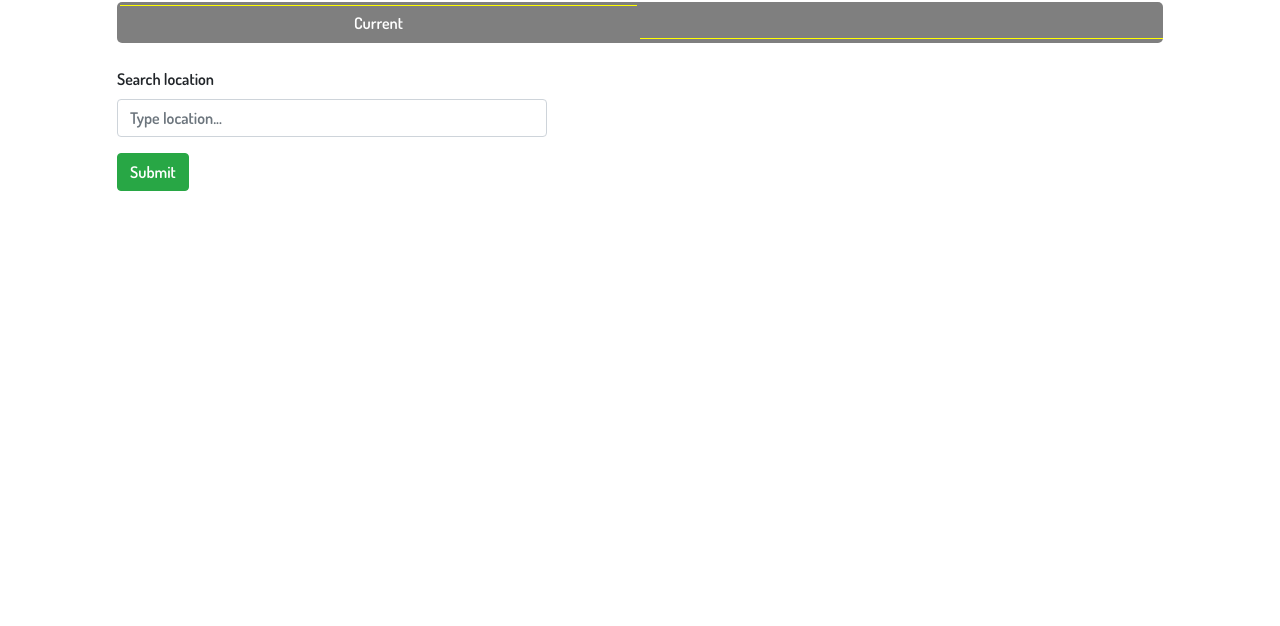
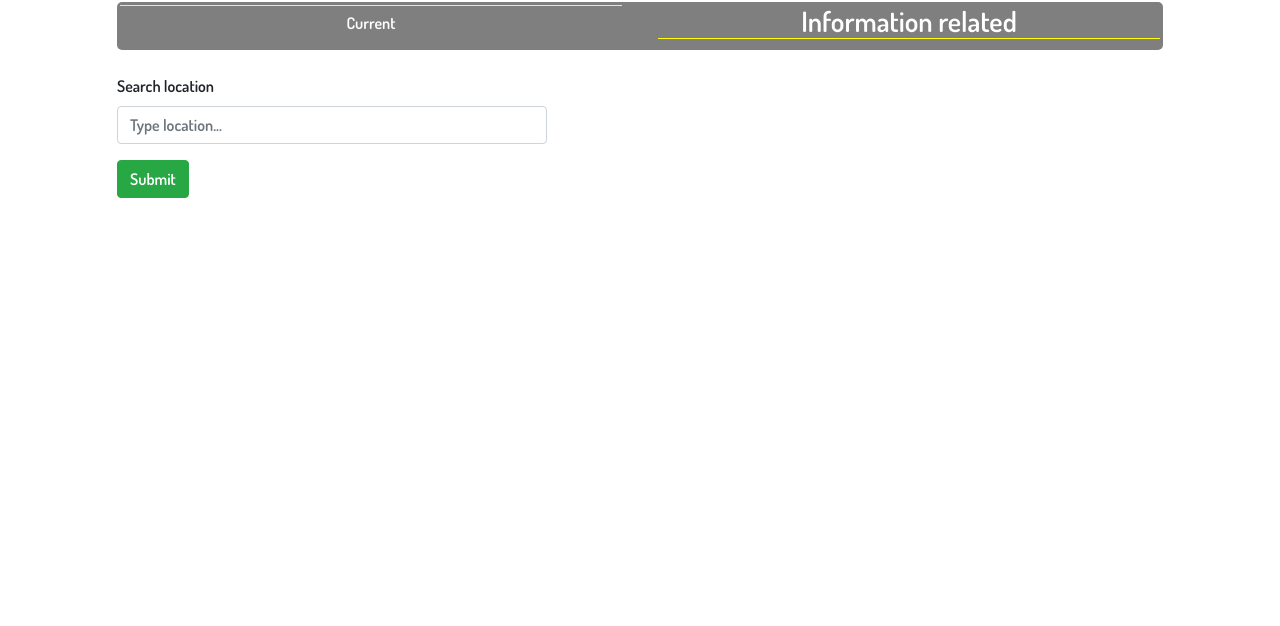
Before and after one commit to Frans2020/Weather-SA, a plain HTML site: page index.html in a window 1280 px wide. Shown: the part 174-800 px from the top of the page. Drawn offline with nearby package versions, Linux system fonts and the light colour scheme; no server answers; a web font is replaced by a local one.

Commit message:
Layout design

```diff
--- a/index.html
+++ b/index.html
@@ -18,13 +18,20 @@
         <div class="jumbotron">
             <h1 class="header" style="text-align: center;">Welcome to Weather-SA</h1>
             <div class="main">
+                <div class="row">
+                    <div class="col-sm">
                         <div class="info">
                             <h3 id="location"></h3>
                             <h6>Current</h6>
                             <h1 id="temp"></h1>
                             <h6 id="description"></h6>
                         </div>
+                    </div>
+                    <div class="col-sm">
                         <div class="side">
+                            <h3 class="labelInfo">Information related</h3>
+                        </div>
+                    </div>
                 </div>
             </div>
             <br>
--- a/style.css
+++ b/style.css
@@ -8,24 +8,18 @@
     color: #66BB6A;
 }
 .main{
-    display: grid;
-    grid-template-columns: 50% 50%;
+    /* grid-template-columns: 50% 50%;  */
     background-color:rgba(0, 0, 0, 0.5);
     color:white;
     border-radius: 5px;
 }
 .info{
-    grid-column-start: 0%;
-    grid-column-end: 60%;
     padding: 0.5%;
     text-align: center;
 }
 .side{
-    grid-column-start: 60%;
-    grid-column-end: 100%;
-    margin: 6.8% 0 0 0;
-    border-top:1px solid yellow;
     text-align: center;
+    padding: 0.5%;
 }
 body{
     font-family: 'Dosis', sans-serif;
@@ -34,3 +28,6 @@ body{
 #location{
     border-bottom:1px solid yellow;
 }
+.labelInfo{
+    border-bottom:1px solid yellow;
+}
```
Lines whose indentation alone changed are shown as unchanged.
